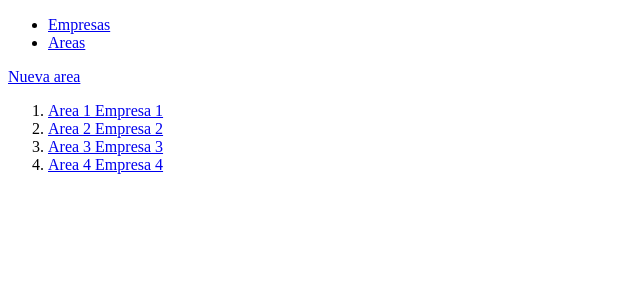
After one commit to Gasca777/site, a Django app: page /area/ in a window 1280 px wide. The commit adds this page. Shown: the top 300 px of the page, without its empty margins (0-640 px from the left). Run offline with Django 5.2, Linux system fonts and the light colour scheme; data comes from the database, SQL or seed files in the repository; both versions use the stored data as it was after the commit.

Commit message:
CRUD Area

```diff
--- a/site_project/forms.py
+++ b/site_project/forms.py
@@ -7,3 +7,8 @@ class EmpresaForm(forms.ModelForm):
     class Meta:
         model = Empresa
         fields = '__all__'
+
+class AreaForm(forms.ModelForm):
+    class Meta:
+        model=Area
+        fields = '__all__'
--- a/site_project/models.py
+++ b/site_project/models.py
@@ -24,7 +24,7 @@ class Area(models.Model):
         verbose_name_plural = _("Areas")
 
     def __str__(self):
-        return self.nombre
+        return self.nombre + ' ' + self.empresa.nombre
 
 
 class Tipo(models.Model):
--- /dev/null
+++ b/site_project/templates/area/index.html
@@ -0,0 +1,16 @@
+{% extends 'base.html' %}
+
+{% block title %}
+  Index Area
+{% endblock %}
+
+{% block content %}
+  <a href="{% url 'AltaArea' %}">Nueva area</a>
+  <ol>
+    {% for area in areas %}
+      <li>
+        <a href="{% url 'EditarArea' area.id %}">{{ area }}</a>
+      </li>
+    {% endfor %}
+  </ol>
+{% endblock %}
--- a/site_project/templates/base.html
+++ b/site_project/templates/base.html
@@ -14,6 +14,9 @@
       <li>
         <a href="{% url 'IndexEmpresa' %}">Empresas</a>
       </li>
+      <li>
+        <a href="{% url 'IndexArea' %}">Areas</a>
+      </li>
     </ul>
     {% block content %}
 
--- a/site_project/templates/empresa/index.html
+++ b/site_project/templates/empresa/index.html
@@ -9,7 +9,7 @@
   <ol>
     {% for empresa in empresas %}
       <li>
-        <a href="{% url 'EditarEmpresa' empresa.id %}">{{ empresa.nombre }}</a>
+        <a href="{% url 'EditarEmpresa' empresa.id %}">{{ empresa }}</a>
       </li>
     {% endfor %}
   </ol>
--- a/site_project/urls.py
+++ b/site_project/urls.py
@@ -7,5 +7,9 @@ urlpatterns = [
     path('empresa/insert_update', views.alta_empresa, name='AltaEmpresa'),
     path('empresa/insert_update/<int:id>',
          views.alta_empresa, name='EditarEmpresa'),
-    path('empresa/delete/<int:id>', views.eliminar_empresa, name='EliminarEmpresa')
+    path('empresa/delete/<int:id>', views.eliminar_empresa, name='EliminarEmpresa'),
+    path('area/', views.index_area, name='IndexArea'),
+    path('area/insert_update', views.alta_area, name='AltaArea'),
+    path('area/insert_update/<int:id>', views.alta_area, name='EditarArea'),
+    path('area/delete/<int:id>', views.eliminar_area, name='EliminarArea'),
 ]
--- a/site_project/views.py
+++ b/site_project/views.py
@@ -18,12 +18,12 @@ def index_empresa(request):
 def alta_empresa(request, id=None):
     mensaje = None
     form = EmpresaForm()
-    edit = False
+    delete = False
 
     if id:
         empresa = Empresa.objects.get(pk=id)
         form = EmpresaForm(instance=empresa)
-        edit = True
+        delete = True
 
     if request.method == 'POST':
 
@@ -41,10 +41,52 @@ def alta_empresa(request, id=None):
     return render(request, 'empresa/insert_update.html', {
         'mensaje': mensaje,
         'form': form,
-        'edit': edit,
+        'delete': delete,
     })
 
 
 def eliminar_empresa(request, id):
     Empresa.objects.get(pk=id).delete()
     return redirect('IndexEmpresa')
+
+
+def index_area(request):
+    areas = Area.objects.all()
+    return render(request, 'area/index.html', {
+        'areas': areas
+    })
+
+
+def alta_area(request, id=None):
+    form = AreaForm()
+    mensaje = None
+    delete = False
+
+    if id:
+        area = Area.objects.get(pk=id)
+        form = AreaForm(instance=area)
+        delete = True
+
+    if request.method == 'POST':
+
+        if id:
+            form = AreaForm(request.POST, instance=area)
+        else:
+            form = AreaForm(request.POST)
+
+        if form.is_valid():
+            form.save()
+            return redirect('IndexArea')
+        else:
+            mensaje = 'Formulario invalido'
+
+    return render(request, 'area/insert_update.html', {
+        'form': form,
+        'mensaje': mensaje,
+        'delete': delete,
+    })
+
+
+def eliminar_area(request, id):
+    Area.objects.get(pk=id).delete()
+    return redirect('IndexArea')
```
Also changed, not shown: site_project/templates/area/insert_update.html (added, +16 -0 lines), db.sqlite3.
